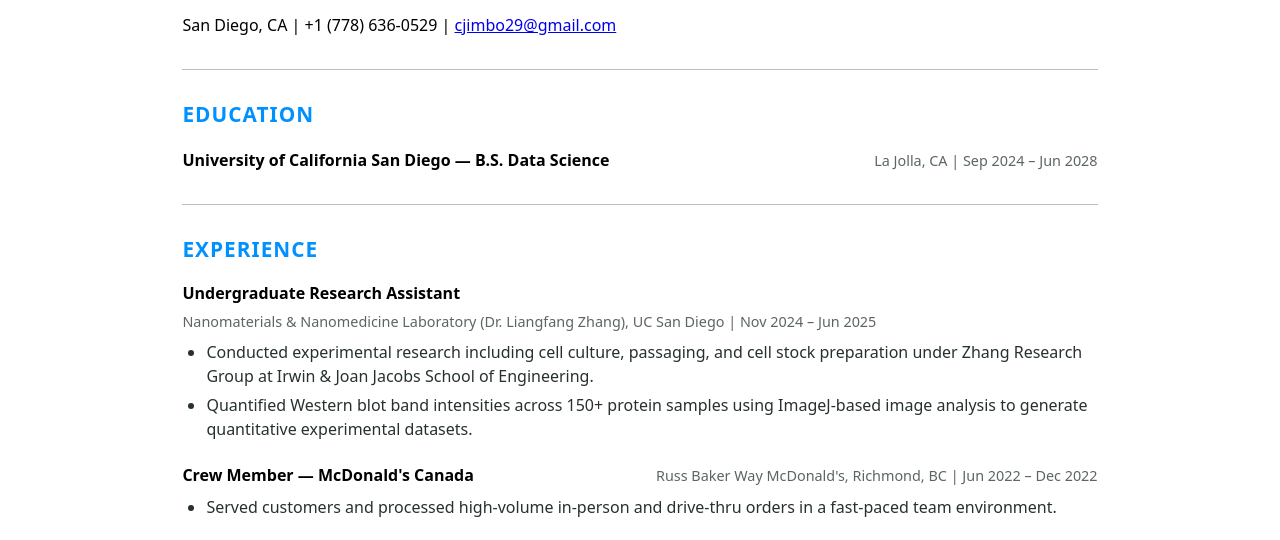
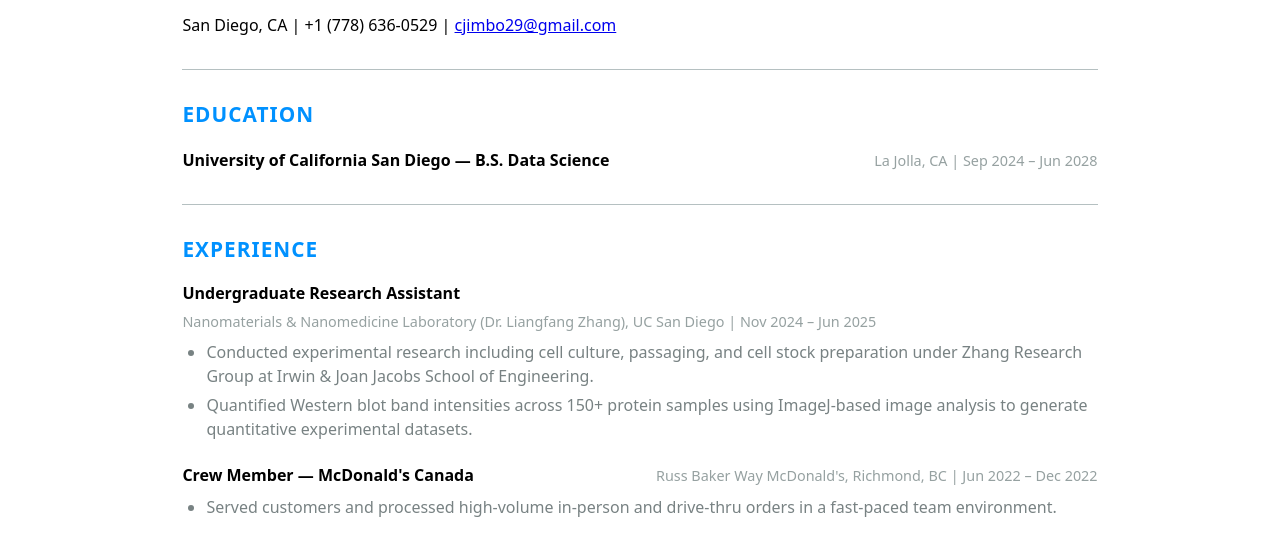
Before and after one commit to jmbc29/portfolio, a plain HTML site: page resume/index.html in a window 1280 px wide. Shown: the part 192-732 px from the top of the page. Drawn offline with Linux system fonts and the light colour scheme.

Commit message:
Update style.css

```diff
--- a/style.css
+++ b/style.css
@@ -139,7 +139,7 @@ form button {
 
 .resume article header p {
     margin: 0;
-    color: oklch(50% 3% 200);
+    color: oklch(70% 3% 200);
     font-size: 0.9em;
 }
 
@@ -150,7 +150,7 @@ form button {
 
 .resume article ul li {
     margin-block: 0.3em;
-    color: oklch(30% 3% 200);
+    color: oklch(60% 3% 200);
 }
 
 /* DARK MODE SWITCH */
```
